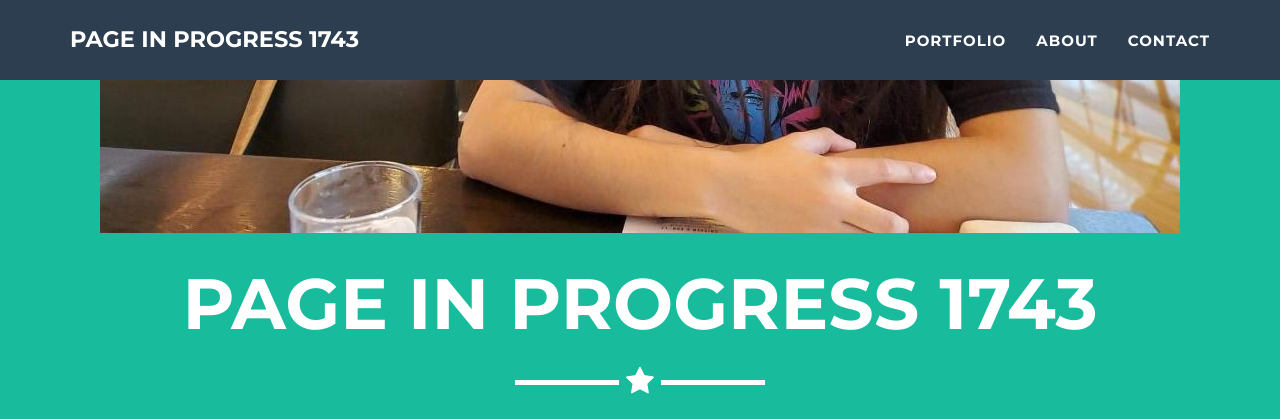
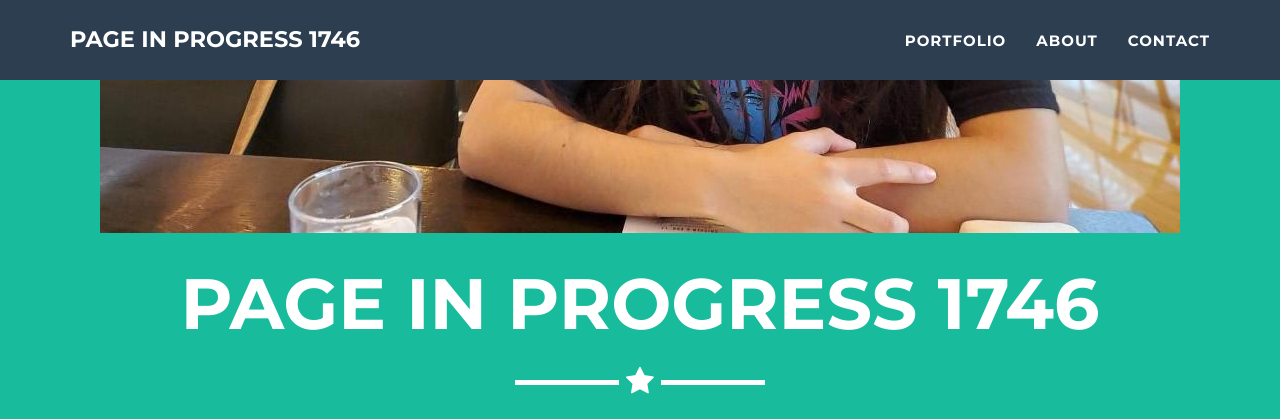
Before and after one commit to ash-chin/ash-chin.github.io, a Jekyll site: the page built from _posts/2014-07-18-project-1.markdown, in a window 1280 px wide and 900 px high, scrolled down 777 px. Shown: the top 419 px of the window. Built offline with Jekyll 4.4.1, drawn with Linux system fonts in a browser that asks for light colours.

Commit message:
Update _config.yml

```diff
--- a/_config.yml
+++ b/_config.yml
@@ -1,5 +1,5 @@
 # Site settings
-title: Page in Progress 1743
+title: Page in Progress 1746
 email: your-email@domain.com
 url: https://github.com/jeromelachaud/freelancer-theme
 description: "Write an awesome description for your new site here. You can edit this line in _config.yml. It will appear in your document head meta (for Google search results) and in your feed.xml site description."
```
